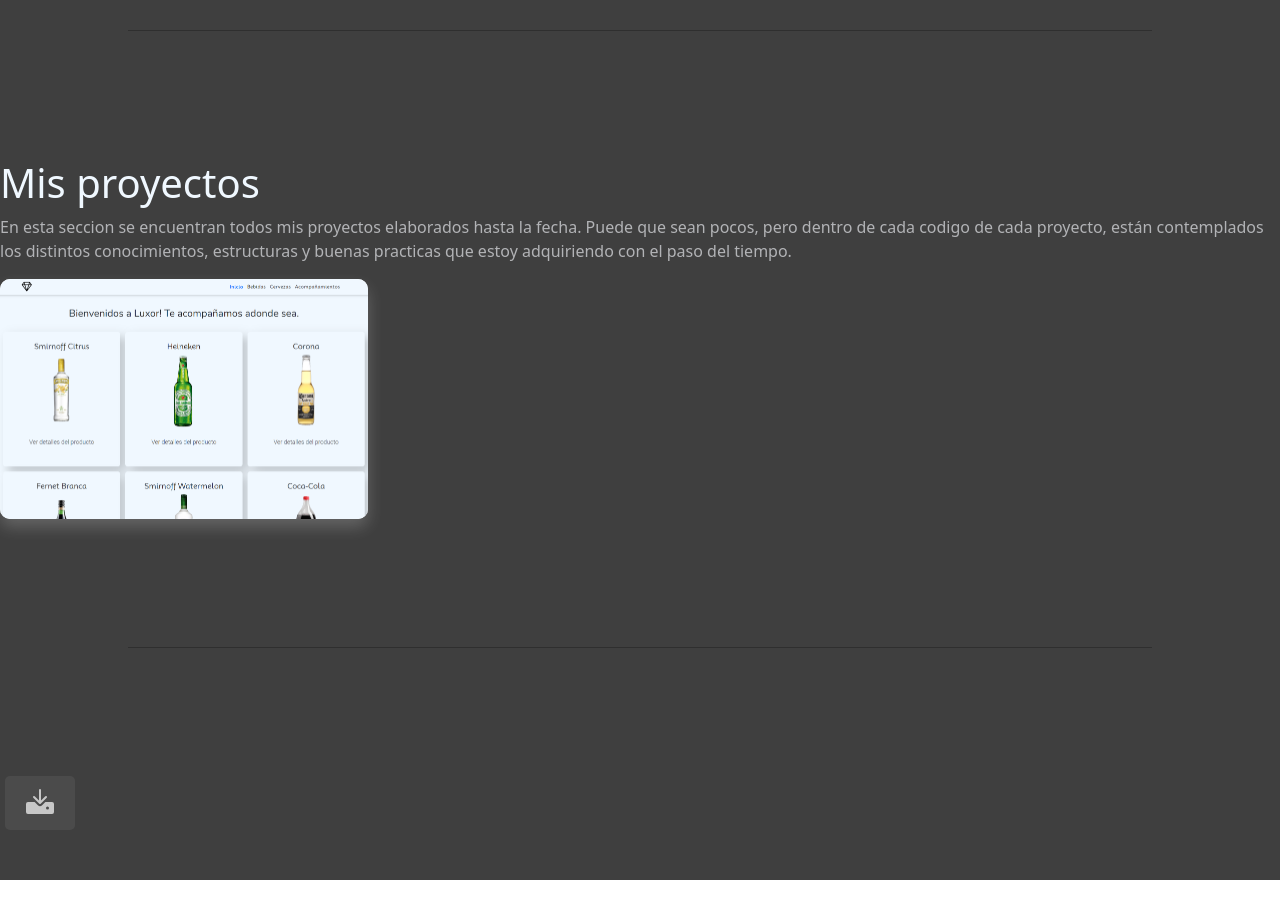
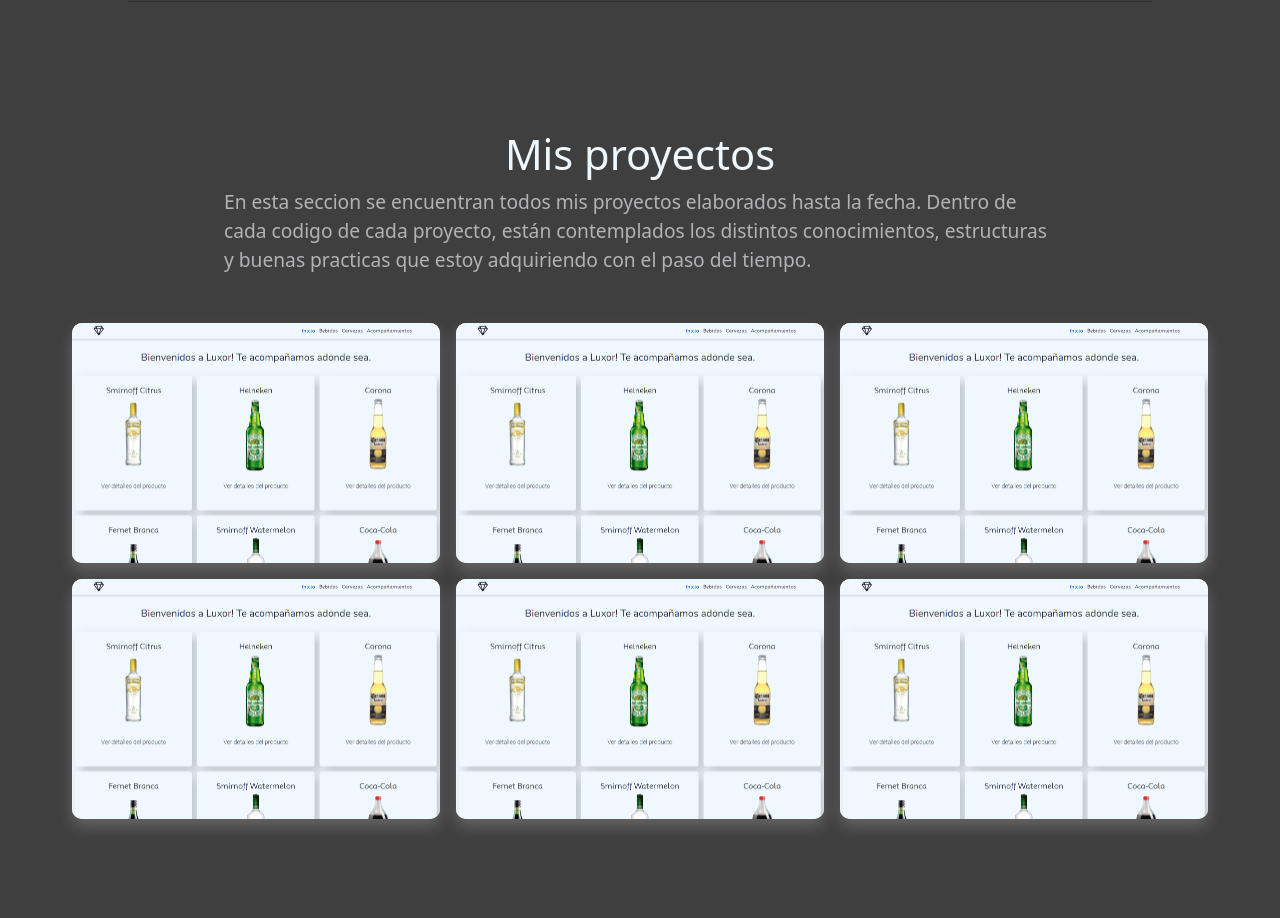
Before and after one commit to Alejo-Hurtado-Testa/Portfolio2, a plain HTML site: page index.html in a window 1280 px wide. Shown: the part 3900-4818 px from the top of the page. Before the commit the page ends 4780 px from the top, so only its background shows below. Drawn offline with nearby package versions, Linux system fonts and the light colour scheme; files that its build step writes are made by us from their sources.

Commit message:
Se modifica la seccion de proyectos con su respectivos estilos y grilla, para organizar el contenido

```diff
--- a/index.html
+++ b/index.html
@@ -286,24 +286,26 @@
     <hr />
 
     <section class="proyects" id="proyects">
-      <div>
+      <div class="proyects-containerinfo">
         <h1 class="proyects-title">Mis proyectos</h1>
         <p class="proyects-text">
           En esta seccion se encuentran todos mis proyectos elaborados hasta la
-          fecha. Puede que sean pocos, pero dentro de cada codigo de cada
-          proyecto, están contemplados los distintos conocimientos, estructuras
-          y buenas practicas que estoy adquiriendo con el paso del tiempo.
+          fecha. Dentro de cada codigo de cada proyecto, están contemplados los
+          distintos conocimientos, estructuras y buenas practicas que estoy
+          adquiriendo con el paso del tiempo.
         </p>
       </div>
-      <div class="proyect-card">
+      <div class="container">
+        <div class="proyect-cardscontainer row justify-content-center gap-3">
+          <div class="proyect-card col-sm-5 col-lg-3">
             <img src="imgs/luxorstore.png" alt="Imagen de proyecto" />
 
             <div class="proyect-cardcontent">
               <h2 class="proyect-cardtitle">Luxor Store</h2>
               <p class="proyect-cardescrip">
                 Ecommerce sobre la venta de bebidas. Se utiliza firebase para
-            almacenar los productos y almacenar la orden generada por medio de
-            un formulario
+                almacenar los productos y almacenar la orden generada por medio
+                de un formulario
               </p>
               <div class="proyect-btns">
                 <a
@@ -317,6 +319,137 @@
                   target="_blank"
                   >pagina</a
                 >
+              </div>
+            </div>
+          </div>
+
+          <div class="proyect-card col-sm-5 col-lg-3">
+            <img src="imgs/luxorstore.png" alt="Imagen de proyecto" />
+
+            <div class="proyect-cardcontent">
+              <h2 class="proyect-cardtitle">Luxor Store</h2>
+              <p class="proyect-cardescrip">
+                Ecommerce sobre la venta de bebidas. Se utiliza firebase para
+                almacenar los productos y almacenar la orden generada por medio
+                de un formulario
+              </p>
+              <div class="proyect-btns">
+                <a
+                  href="https://github.com/Alejo-Hurtado-Testa/Luxor-ecommerce"
+                  class="proyect-cardlink"
+                  target="_blank"
+                  >codigo</a
+                ><a
+                  href="https://luxorstore.netlify.app"
+                  class="proyect-cardlink"
+                  target="_blank"
+                  >pagina</a
+                >
+              </div>
+            </div>
+          </div>
+          <div class="proyect-card col-sm-5 col-lg-3">
+            <img src="imgs/luxorstore.png" alt="Imagen de proyecto" />
+
+            <div class="proyect-cardcontent">
+              <h2 class="proyect-cardtitle">Luxor Store</h2>
+              <p class="proyect-cardescrip">
+                Ecommerce sobre la venta de bebidas. Se utiliza firebase para
+                almacenar los productos y almacenar la orden generada por medio
+                de un formulario
+              </p>
+              <div class="proyect-btns">
+                <a
+                  href="https://github.com/Alejo-Hurtado-Testa/Luxor-ecommerce"
+                  class="proyect-cardlink"
+                  target="_blank"
+                  >codigo</a
+                ><a
+                  href="https://luxorstore.netlify.app"
+                  class="proyect-cardlink"
+                  target="_blank"
+                  >pagina</a
+                >
+              </div>
+            </div>
+          </div>
+
+          <div class="proyect-card col-sm-5 col-lg-3">
+            <img src="imgs/luxorstore.png" alt="Imagen de proyecto" />
+
+            <div class="proyect-cardcontent">
+              <h2 class="proyect-cardtitle">Luxor Store</h2>
+              <p class="proyect-cardescrip">
+                Ecommerce sobre la venta de bebidas. Se utiliza firebase para
+                almacenar los productos y almacenar la orden generada por medio
+                de un formulario
+              </p>
+              <div class="proyect-btns">
+                <a
+                  href="https://github.com/Alejo-Hurtado-Testa/Luxor-ecommerce"
+                  class="proyect-cardlink"
+                  target="_blank"
+                  >codigo</a
+                ><a
+                  href="https://luxorstore.netlify.app"
+                  class="proyect-cardlink"
+                  target="_blank"
+                  >pagina</a
+                >
+              </div>
+            </div>
+          </div>
+
+          <div class="proyect-card col-sm-5 col-lg-3">
+            <img src="imgs/luxorstore.png" alt="Imagen de proyecto" />
+
+            <div class="proyect-cardcontent">
+              <h2 class="proyect-cardtitle">Luxor Store</h2>
+              <p class="proyect-cardescrip">
+                Ecommerce sobre la venta de bebidas. Se utiliza firebase para
+                almacenar los productos y almacenar la orden generada por medio
+                de un formulario
+              </p>
+              <div class="proyect-btns">
+                <a
+                  href="https://github.com/Alejo-Hurtado-Testa/Luxor-ecommerce"
+                  class="proyect-cardlink"
+                  target="_blank"
+                  >codigo</a
+                ><a
+                  href="https://luxorstore.netlify.app"
+                  class="proyect-cardlink"
+                  target="_blank"
+                  >pagina</a
+                >
+              </div>
+            </div>
+          </div>
+
+          <div class="proyect-card col-sm-5 col-lg-3">
+            <img src="imgs/luxorstore.png" alt="Imagen de proyecto" />
+
+            <div class="proyect-cardcontent">
+              <h2 class="proyect-cardtitle">Luxor Store</h2>
+              <p class="proyect-cardescrip">
+                Ecommerce sobre la venta de bebidas. Se utiliza firebase para
+                almacenar los productos y almacenar la orden generada por medio
+                de un formulario
+              </p>
+              <div class="proyect-btns">
+                <a
+                  href="https://github.com/Alejo-Hurtado-Testa/Luxor-ecommerce"
+                  class="proyect-cardlink"
+                  target="_blank"
+                  >codigo</a
+                ><a
+                  href="https://luxorstore.netlify.app"
+                  class="proyect-cardlink"
+                  target="_blank"
+                  >pagina</a
+                >
+              </div>
+            </div>
           </div>
         </div>
       </div>
--- a/styles/style.css
+++ b/styles/style.css
@@ -85,7 +85,7 @@ body {
   }
 
   .stars::after {
-    content: '';
+    content: "";
     position: absolute;
     top: 200px;
     width: 1px;
@@ -102,7 +102,7 @@ body {
   }
 
   .stars2::after {
-    content: ' ';
+    content: " ";
     position: absolute;
     top: 2000px;
     width: 2px;
@@ -119,7 +119,7 @@ body {
   }
 
   .stars3::after {
-    content: ' ';
+    content: " ";
     position: absolute;
     top: 2000px;
     width: 3px;
@@ -144,8 +144,8 @@ body {
       .main-subtitle {
         font-size: 2.5rem;
         color: rgb(27, 27, 27);
-        /*-webkit-box-reflect: below 25px
-          linear-gradient(to bottom, transparent 0%, rgba(0, 0, 0, 0.2) 100%);*/
+        -webkit-box-reflect: below 25px
+          linear-gradient(to bottom, transparent 0%, rgba(0, 0, 0, 0.2) 100%);
       }
     }
   }
@@ -209,7 +209,7 @@ body {
             transform: translateY(-10px);
           }
           &::before {
-            content: '';
+            content: "";
             position: absolute;
             top: 0;
             left: 0;
@@ -269,8 +269,8 @@ body {
         font-size: 2.6rem;
       }
       .studies-text {
+        width: 65vw;
         margin-block: 20px;
-        width: 55vw;
         font-size: 1.2rem;
         color: rgb(178, 179, 182);
       }
@@ -319,7 +319,7 @@ body {
             justify-content: center;
 
             &::before {
-              content: 'finalizado';
+              content: "finalizado";
               position: absolute;
               width: 150%;
               height: 2.5rem;
@@ -341,7 +341,7 @@ body {
             }
 
             &::after {
-              content: '';
+              content: "";
               position: absolute;
               width: 10px;
               height: 10px;
@@ -383,14 +383,24 @@ body {
 
   /* SECCION PROYECTOS */
 
+  .proyects-containerinfo {
+    display: flex;
+    align-items: center;
+    flex-direction: column;
     .proyects-title {
+      font-size: 2.6rem;
       color: aliceblue;
     }
 
     .proyects-text {
+      width: 65vw;
+      font-size: 1.2rem;
       color: rgb(178, 179, 182);
     }
+  }
 
+  .proyect-cardscontainer {
+    margin-top: 2rem;
     .proyect-card {
       position: relative;
       width: 23rem;
@@ -404,6 +414,8 @@ body {
       perspective: 1000px; /* Este estilo es para que haga el efecto de que el contenido se levanta de abajo */
       box-shadow: 0 8px 16px rgba(255, 255, 255, 0.2);
       transition: all 0.6s cubic-bezier(0.175, 0.885, 0.32, 1.275);
+      padding-right: 0;
+      padding-left: 0;
 
       img {
         width: 100%;
@@ -417,9 +429,9 @@ body {
         .proyect-cardcontent {
           transform: rotateX(0deg);
         }
-      img {
+        /*img {
         scale: 0;
-      }
+      }*/
       }
 
       .proyect-cardcontent {
@@ -464,6 +476,7 @@ body {
             &:hover {
               transform: scale(1.06);
               box-shadow: 0 0px 35px 2px #333;
+            }
           }
         }
       }
```
Lines whose indentation alone changed are shown as unchanged.
